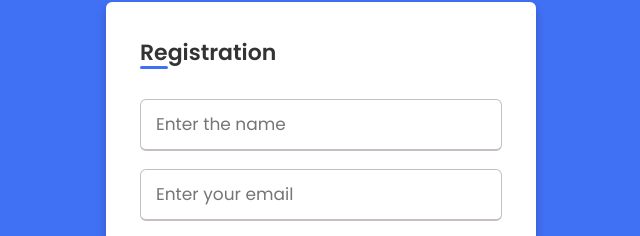
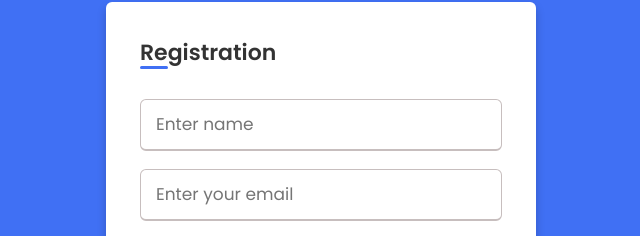
Before and after one commit to sonuribin/static-web-host, a plain HTML site: page index.html in a window 1280 px wide. Shown: the part 128-364 px from the top of the page, 319-959 px from the left. Drawn offline with Linux system fonts and the light colour scheme.

Commit message:
Update index.html

```diff
--- a/index.html
+++ b/index.html
@@ -10,7 +10,7 @@
     <h2>Registration</h2>
     <form action="#">
       <div class="input-box">
-        <input type="text" placeholder="Enter the name" required>
+        <input type="text" placeholder="Enter name" required>
       </div>
       <div class="input-box">
         <input type="text" placeholder="Enter your email" required>
```
